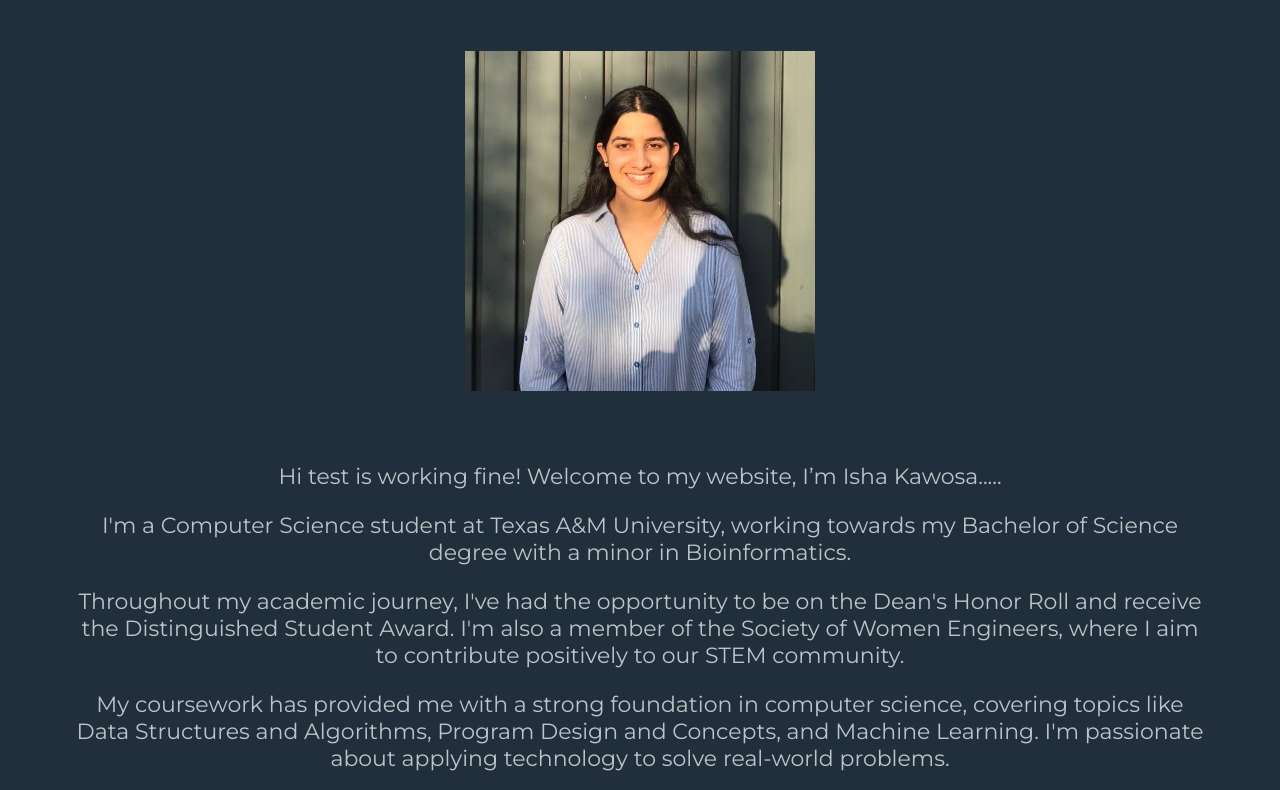
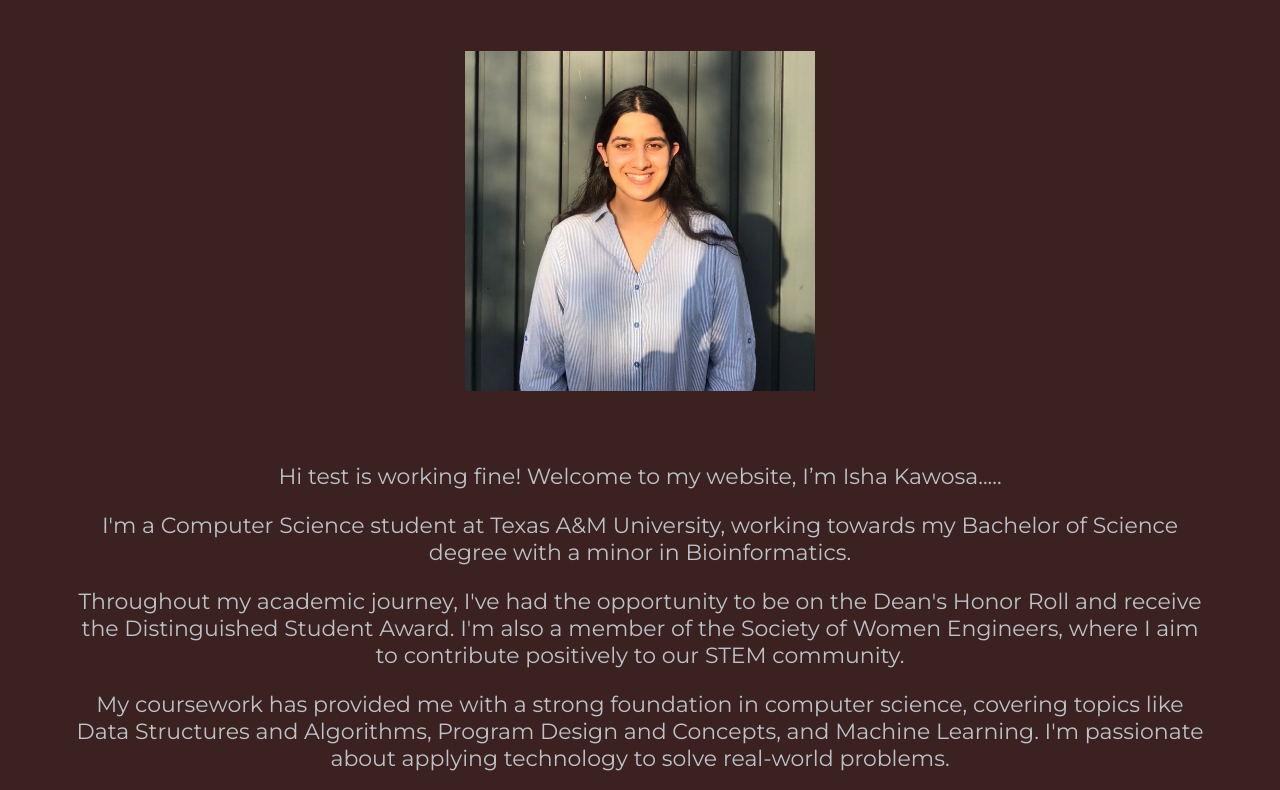
Before and after one commit to isha-kawosa/CSCE412-project5, a plain HTML site: page index.html in a window 1280 px wide. Shown: the part 307-1097 px from the top of the page. Drawn offline with Linux system fonts and the light colour scheme; a web font is replaced by a local one.

Commit message:
Update landingstyle.css

```diff
--- a/landingstyle.css
+++ b/landingstyle.css
@@ -1,5 +1,5 @@
 body {
-    background-color: #212F3C;
+    background-color: #3c2121;
     margin: 0;
     padding: 0;
 }
```
